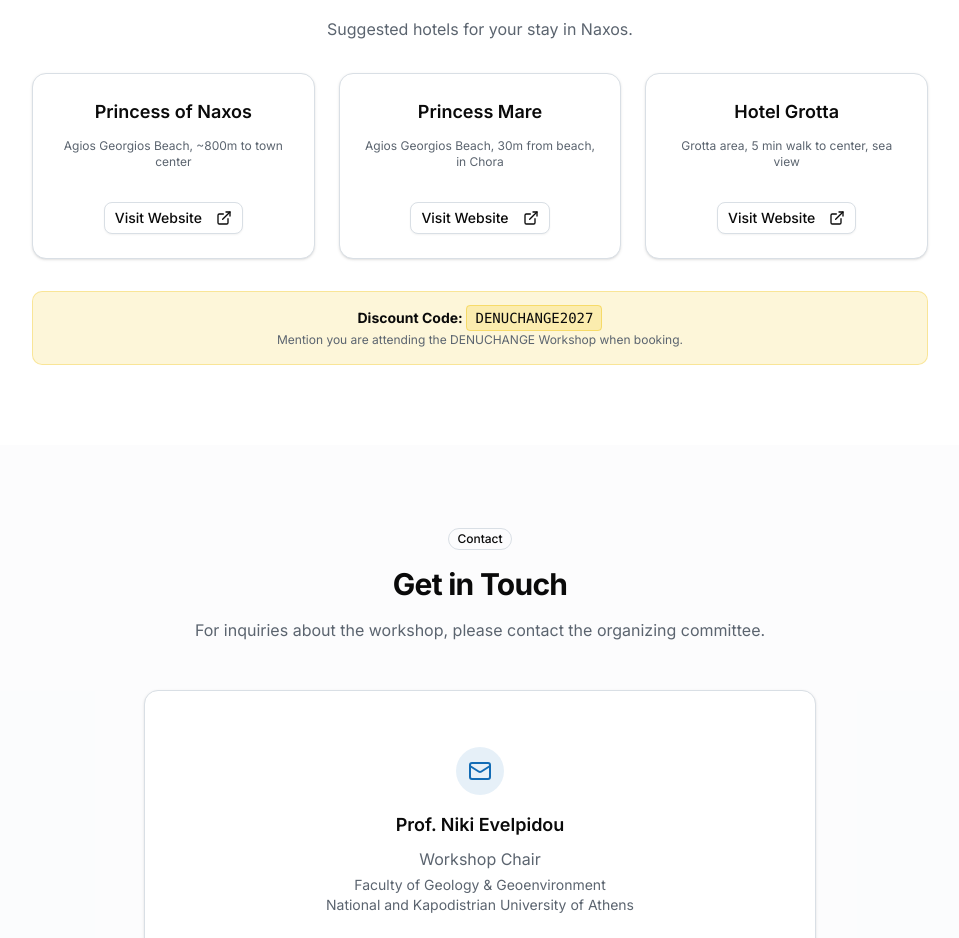
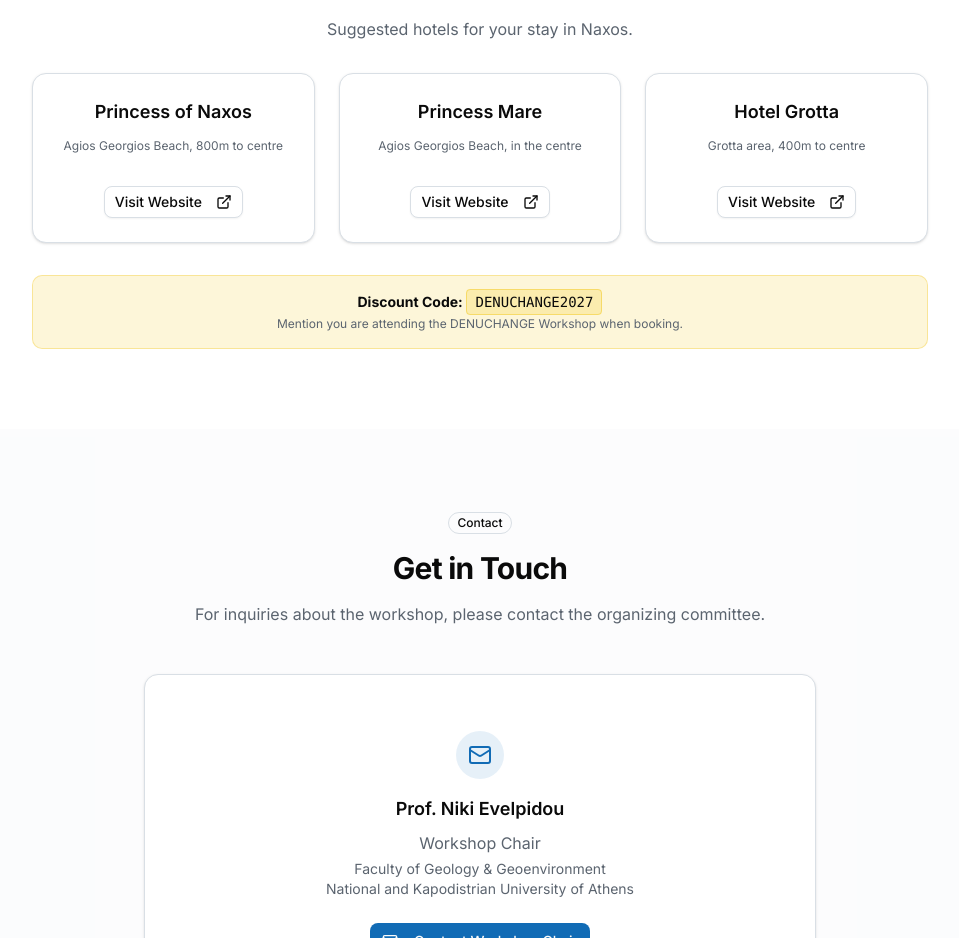
Before and after one commit to uoa-gr/denuchange, a React (Vite) app in the folder website/: page / in a window 1280 px wide. Shown: the part 5660-6598 px from the top of the page, without its empty margins (160-1119 px from the left). Built offline with nearby package versions, Linux system fonts and the light colour scheme; no server answers.

Commit message:
Update hotel locations with consistent format

```diff
--- a/website/src/components/sections/Travel.tsx
+++ b/website/src/components/sections/Travel.tsx
@@ -7,17 +7,17 @@ import { Plane, Ship, Hotel, ExternalLink } from "lucide-react"
 const hotels = [
   {
     name: "Princess of Naxos",
-    location: "Agios Georgios Beach, ~800m to town center",
+    location: "Agios Georgios Beach, 800m to centre",
     website: "https://princessofnaxos.com",
   },
   {
     name: "Princess Mare",
-    location: "Agios Georgios Beach, 30m from beach, in Chora",
+    location: "Agios Georgios Beach, in the centre",
     website: "https://princessmare.com.gr/",
   },
   {
     name: "Hotel Grotta",
-    location: "Grotta area, 5 min walk to center, sea view",
+    location: "Grotta area, 400m to centre",
     website: "https://www.hotelgrotta.gr/",
   },
 ]
```
